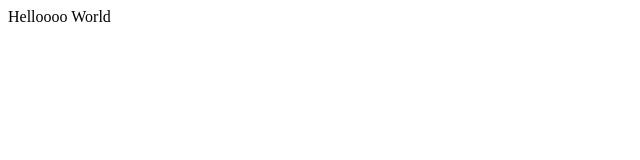
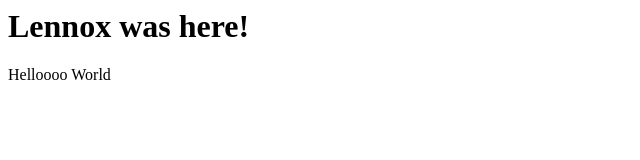
Before and after one commit to infernoarchon/first_repo, a plain HTML site: page src/index.html in a window 1280 px wide. Shown: the whole page, without its empty margins (0-640 px from the left). Drawn offline with Linux system fonts and the light colour scheme.

Commit message:
index_v2

```diff
--- a/src/index.html
+++ b/src/index.html
@@ -3,6 +3,7 @@
 
     </head>
     <body>
+        <h1>Lennox was here!</h1>
         Helloooo World
     </body>
 </html>
```
